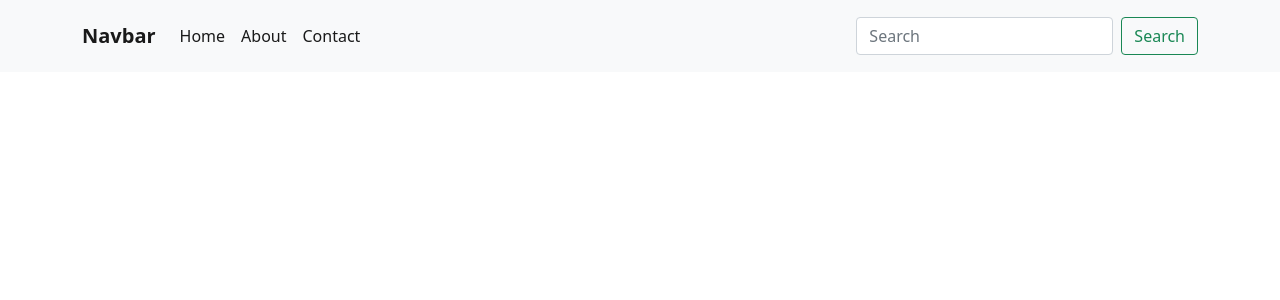
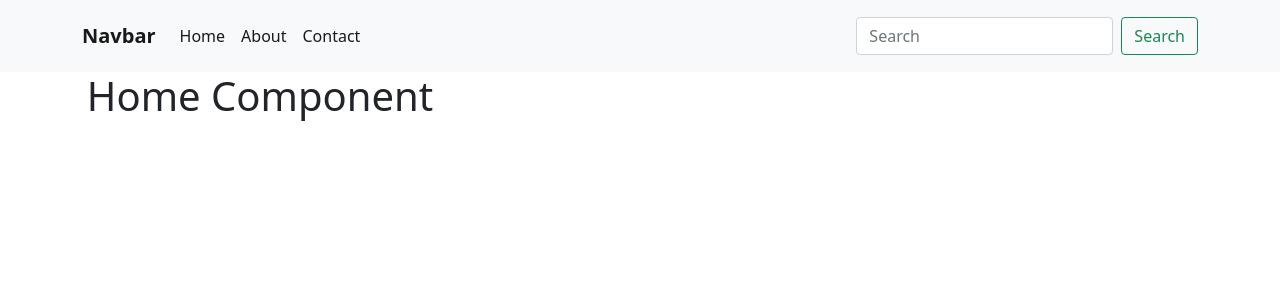
Before and after one commit to Mai-Fouad/SymptomsChecker, a React (Create React App) app: page / in a window 1280 px wide. Shown: the top 300 px of the page. Built offline with nearby package versions, Linux system fonts and the light colour scheme.

Commit message:
fix navbar view

```diff
--- a/src/App.js
+++ b/src/App.js
@@ -1,14 +1,11 @@
 import './App.css';
-import Navbar from './Components/Navbar/Navbar';
+import Home from './Pages/Home/Home';
 
 
 function App() {
   return (
     <div className="App">
-
-        <Navbar/>
-        <h1>Hello World!</h1>
-
+        <Home/>
     </div>
   );
 }
--- a/src/Components/Navbar/Navbar.js
+++ b/src/Components/Navbar/Navbar.js
@@ -1,12 +1,12 @@
 import React from "react";
 
-class Navbar extends React.Component{
+class Navbar extends React.Component {
 
-    render(){
+    render() {
 
-        return <>
+        return (
 
-        <nav className="navbar navbar-expand-lg navbar-light bg-light position-fixed top-0 end-0 start-0 p-3">
+            <nav className="navbar navbar-expand-lg navbar-light bg-light p-3">
                 <div className="container">
                     <a className="navbar-brand fw-bold" href="">Navbar</a>
                     <button className="navbar-toggler" type="button" data-bs-toggle="collapse" data-bs-target="#navbarSupportedContent" aria-controls="navbarSupportedContent" aria-expanded="false" aria-label="Toggle navigation">
@@ -28,14 +28,15 @@ class Navbar extends React.Component{
 
                         </ul>
                         <form className="d-flex">
-        <input className="form-control me-2" type="search" placeholder="Search" aria-label="Search"/>
+                            <input className="form-control me-2" type="search" placeholder="Search" aria-label="Search" />
                             <button className="btn btn-outline-success" type="submit">Search</button>
                         </form>
                     </div>
                 </div>
             </nav>
 
-        </>
+
+        )
     }
 
 }
--- a/src/Pages/Home/Home.js
+++ b/src/Pages/Home/Home.js
@@ -0,0 +1,19 @@
+import React from "react";
+import Navbar from "../../Components/Navbar/Navbar";
+
+const Home = (props) => {
+    return (
+        <>
+            <Navbar/>
+            <div className="container">
+                <div className="row">
+                    <div className="col-md-4">
+                        <h1>Home Component</h1>
+                    </div>
+                </div>
+            </div>
+        </>
+    );
+}
+
+export default Home;
```
Lines whose indentation alone changed are shown as unchanged.
